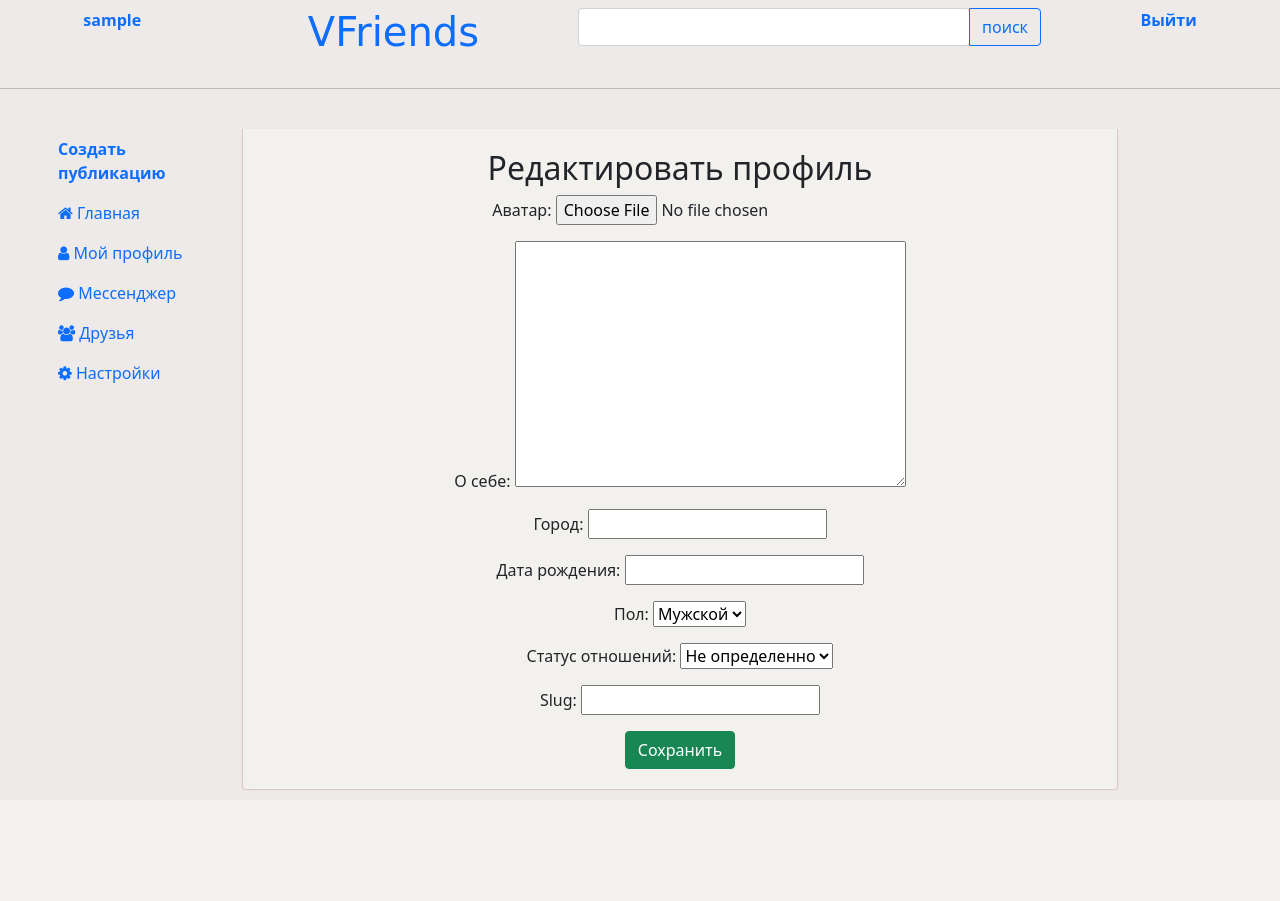
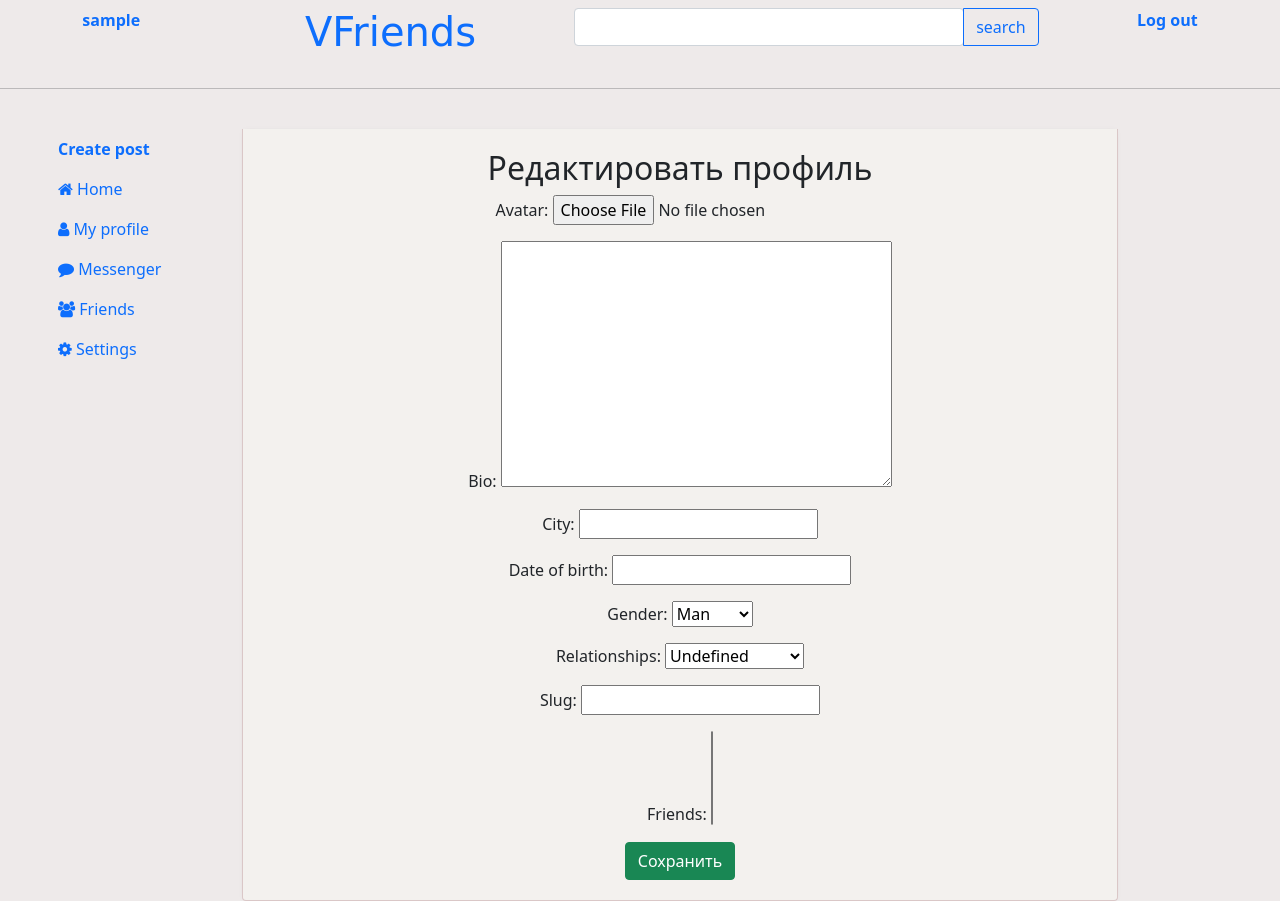
Before and after one commit to Maksatai/Social_network, a Django app: page /accounts/profile/edit/ in a window 1280 px wide. Before the commit the page ends 790 px from the top, so only its background shows below. Run offline with Django 3.2, Linux system fonts and the light colour scheme; the visitor is signed in with stand-in values (Sample User, id 1).

Commit message:
added friend lisl

```diff
--- a/main/templates/creating.html
+++ b/main/templates/creating.html
@@ -14,13 +14,8 @@
 <br /><br />
 <div class="container">
   <div class="row">
-<<<<<<< HEAD
     <div class="col-sm-10 col-md-13 col-lg-12 mx-auto">
       <div class="card card-signin my-12">
-=======
-    <div class="col-sm-9 col-md-7 col-lg-5 mx-auto">
-      <div class="card card-signin" style="width: 450px;">
->>>>>>> 122ea84ed2bc1e42b5f01a73f215391f2c8658b0
         <div class="card-body">
           <h5 class="card-title text-center"><b>Post</b></h5>
           <form class="form-signin" method="POST" enctype="multipart/form-data">
--- a/main/templates/home.html
+++ b/main/templates/home.html
@@ -26,13 +26,13 @@
           <div class="input-group">
           <input type="text" class="form-control rounded" placeholder="" name="search" aria-label="Search" value="{{request.GET.search}}"
             aria-describedby="search-addon" />
-          <button type="submit" class="btn btn-outline-primary">поиск</button>
+          <button type="submit" class="btn btn-outline-primary">search</button>
         </div>
         </form>
 
 
         </a>
-        <a class="flex-sm-fill text-sm-center nav-link" href="{% url 'logout' %}"><b>Выйти</b></a>
+        <a class="flex-sm-fill text-sm-center nav-link" href="{% url 'logout' %}"><b>Log out</b></a>
     </nav>
     <hr><br>
 
@@ -40,12 +40,12 @@
         <section>
           <nav class="nav flex-column" style="width: 200px;margin-left: 30px;">
             <a class="nav-item nav-link" href="{% url 'create' %}"
-            ><b>Создать публикацию</b></a>
-            <a class="nav-link active" aria-current="page" href="{% url 'homepage' %}"><i class="fa fa-home" aria-hidden="true"></i>   Главная</a>
-            <a class="nav-link" href="{% url 'profile' %}"><i class="fa fa-user" aria-hidden="true"></i>   Мой профиль</a>
-            <a class="nav-link" href="#"><i class="fa fa-comment" aria-hidden="true"></i>   Мессенджер</a>
-            <a class="nav-link" href="#"><i class="fa fa-users" aria-hidden="true"></i>   Друзья</a>
-            <a class="nav-link" href="#"><i class="fa fa-cog" aria-hidden="true"></i>   Настройки</a>
+            ><b>Create post</b></a>
+            <a class="nav-link active" aria-current="page" href="{% url 'homepage' %}"><i class="fa fa-home" aria-hidden="true"></i>   Home</a>
+            <a class="nav-link" href="{% url 'profile' %}"><i class="fa fa-user" aria-hidden="true"></i>   My profile</a>
+            <a class="nav-link" href="#"><i class="fa fa-comment" aria-hidden="true"></i>   Messenger</a>
+            <a class="nav-link" href="{% url 'friend_list' %}"><i class="fa fa-users" aria-hidden="true"></i>   Friends</a>
+            <a class="nav-link" href="#"><i class="fa fa-cog" aria-hidden="true"></i>   Settings</a>
           </nav>
         </section>
         <section>
@@ -56,9 +56,9 @@
 
       </div>
     {% else %}
-      <h3 style="text-align: center; margin-top: 60px; margin-bottom: 30px;">Добро пожаловать в <b style="font-family: 'Lucida Handwriting',cursive; color: blue; font-size: 50px;">VFriends</b></h3>
-        <a href="{% url 'login' %}" style="margin-left: 550px;" class="btn btn-primary">Войти</a>
-        <a href="{% url 'signup' %}" class="btn btn-primary">Регистрация</a>
+      <h3 style="text-align: center; margin-top: 60px; margin-bottom: 30px;">Welcome to <b style="font-family: 'Lucida Handwriting',cursive; color: blue; font-size: 50px;">VFriends</b></h3>
+        <a href="{% url 'login' %}" style="margin-left: 550px;" class="btn btn-primary">Sign in</a>
+        <a href="{% url 'signup' %}" class="btn btn-primary">Sign up</a>
 
     {% endif %}
 </body>
--- a/main/templates/post_detail.html
+++ b/main/templates/post_detail.html
@@ -33,7 +33,7 @@
           <form action="{% url 'post-like' post.pk %}" method="POST">
             {% csrf_token %}
             <button type="submit" name="post_id" value="{{ post.id }}" class="btn btn-primary btn-sm">Like {{
-              post.like.count }}</button>
+              post.likes.count }}</button>
           </form>
 
           {% if post.user == user %}
--- a/main/urls.py
+++ b/main/urls.py
@@ -2,7 +2,7 @@ from django.conf import settings
 from django.conf.urls.static import static
 from django.urls import path
 from . import views
-from .views import HomeView, PostListView, LikeView, PostUpdateView, search
+from .views import HomeView, PostListView, LikeView, PostUpdateView, search, UserPostListView
 
 urlpatterns = [
     path('', PostListView.as_view(), name="homepage"),
@@ -12,4 +12,5 @@ urlpatterns = [
     path('delete/<int:pk>', views.post_delete, name='post-delete'),
     path('update/<int:pk>', PostUpdateView.as_view(), name='post-edit'),
     path('search/', views.search, name='search'),
+    path('user_posts/<str:username>', UserPostListView.as_view(), name='user-posts'),
 ] + static(settings.MEDIA_URL, document_root=settings.MEDIA_ROOT)
--- a/user/models.py
+++ b/user/models.py
@@ -4,32 +4,43 @@ from django.conf import settings
 from autoslug import AutoSlugField
 
 GENDER_CHOICES = [
-    ['male', u"Мужской"],
-    ['female', u"Женский"],
+    ['male', u"Man"],
+    ['female', u"Woman"],
 ]
 
 REL_CHOICES = [
-    ['none', u"Не определенно"],
-    ['single', u"Холост"],
-    ['in_a_rel', u"В отношениях"],
-    ['engaged', u"Помолвлен(а)"],
-    ['married', u"Женат/Замужем"],
-    ['in_love', u"Влюблен(а)"],
-    ['complicated', u"Все сложно"],
+    ['none', u"Undefined"],
+    ['single', u"Single"],
+    ['in_a_rel', u"In relationships"],
+    ['engaged', u"Engaged"],
+    ['married', u"Married"],
+    ['in_love', u"in love"],
+    ['complicated', u"Complicated"],
 ]
 
 class Profile(models.Model):
-    user = models.OneToOneField(User, on_delete=models.CASCADE, verbose_name=u"Пользователь")
-    avatar = models.FileField(verbose_name=u"Аватар", default='media/Profile.png', null=True, blank=True)
-    bio = models.TextField(max_length=500, blank=True, null=True, verbose_name=u"О себе")
-    city = models.CharField(max_length=30, blank=True, null=True, verbose_name=u"Город")
-    birth_date = models.DateField(null=True, blank=True, verbose_name=u"Дата рождения")
-    gender = models.CharField(max_length=10, verbose_name=u"Пол", choices=GENDER_CHOICES, default="male")
-    relationship = models.CharField(max_length=20, verbose_name=u"Статус отношений", choices=REL_CHOICES, default="none")
+    user = models.OneToOneField(User, on_delete=models.CASCADE, verbose_name=u"User")
+    avatar = models.FileField(verbose_name=u"Avatar", default='media/Profile.png', null=True, blank=True)
+    bio = models.TextField(max_length=500, blank=True, null=True, verbose_name=u"Bio")
+    city = models.CharField(max_length=30, blank=True, null=True, verbose_name=u"City")
+    birth_date = models.DateField(null=True, blank=True, verbose_name=u"Date of birth")
+    gender = models.CharField(max_length=10, verbose_name=u"Gender", choices=GENDER_CHOICES, default="male")
+    relationship = models.CharField(max_length=20, verbose_name=u"Relationships", choices=REL_CHOICES, default="none")
     slug = AutoSlugField(populate_from='user')
+    friends = models.ManyToManyField("Profile", blank=True)
 
     def __str__(self):
         return str(self.user.username)
 
     def get_absolute_url(self):
         return "/users/{}".format(self.slug)
+
+
+
+class FriendRequest(models.Model):
+	to_user = models.ForeignKey(settings.AUTH_USER_MODEL, related_name='to_user', on_delete=models.CASCADE)
+	from_user = models.ForeignKey(settings.AUTH_USER_MODEL, related_name='from_user', on_delete=models.CASCADE)
+	timestamp = models.DateTimeField(auto_now_add=True)
+
+	def __str__(self):
+		return "From {}, to {}".format(self.from_user.username, self.to_user.username)
--- a/user/urls.py
+++ b/user/urls.py
@@ -7,4 +7,6 @@ urlpatterns = [
     path('success/',SuccessView.as_view(), name="success"),
     path('profile/', ProfileView.as_view(), name="profile"),
     path('profile/edit/', EditProfileView.as_view(), name="edit_profile"),
+    path('friends/', friend_list, name="friend_list"),
+    path('users/', users_list, name="users_list"),
 ]
--- a/user/views.py
+++ b/user/views.py
@@ -8,10 +8,12 @@ from django.core.mail import EmailMessage
 from django.utils.encoding import force_bytes, force_text, DjangoUnicodeDecodeError
 from django.utils.http import urlsafe_base64_encode, urlsafe_base64_decode
 from django.contrib.sites.shortcuts import get_current_site
+from django.contrib.auth.decorators import login_required
 from .utils import token_generator
 from .service import send
-from .models import Profile
+from .models import Profile,FriendRequest
 from .forms import UserRegistrationForm, ProfileForm
+import random
 
 
 
@@ -111,10 +113,50 @@ class EditProfileView(TemplateView):
             return None
 
 
-def friends_list(request):
-	u = request.user.profile
-	friends = u.friends.all()
-	return render(request, "friends.html", {'friends': friends})
-
 class SuccessView(TemplateView):
     template_name = "success.html"
+
+
+
+
+@login_required
+def users_list(request):
+    users = Profile.objects.exclude(user=request.user)
+    sent_friend_requests = FriendRequest.objects.filter(from_user=request.user)
+    my_friends = request.user.profile.friends.all()
+    sent_to = []
+    friends = []
+    for user in my_friends:
+        friend = user.friends.all()
+        for f in friend:
+            if f in friends:
+                friend = friend.exclude(user=f.user)
+        friends += friend
+    for i in my_friends:
+        if i in friends:
+            friends.remove(i)
+    if request.user.profile in friends:
+        friends.remove(request.user.profile)
+    random_list = random.sample(list(users), min(len(list(users)), 10))
+    for r in random_list:
+        if r in friends:
+            random_list.remove(r)
+    friends += random_list
+    for i in my_friends:
+        if i in friends:
+            friends.remove(i)
+    for se in sent_friend_requests:
+        sent_to.append(se.to_user)
+    context = {
+        'users': friends,
+        'sent': sent_to
+    }
+    return render(request, "users_list.html", context)
+
+def friend_list(request):
+	p = request.user.profile
+	friends = p.friends.all()
+	context={
+	'friends': friends
+	}
+	return render(request, "friend_list.html", context)
```
Also changed, not shown: user/templates/friend_list.html (added, +71 -0 lines), user/templates/profile.html (+7 -7 lines), user/templates/users_list.html (added, +76 -0 lines), user/migrations/0002_friendrequest.py (added), user/migrations/0003_profile_friends.py (added).
